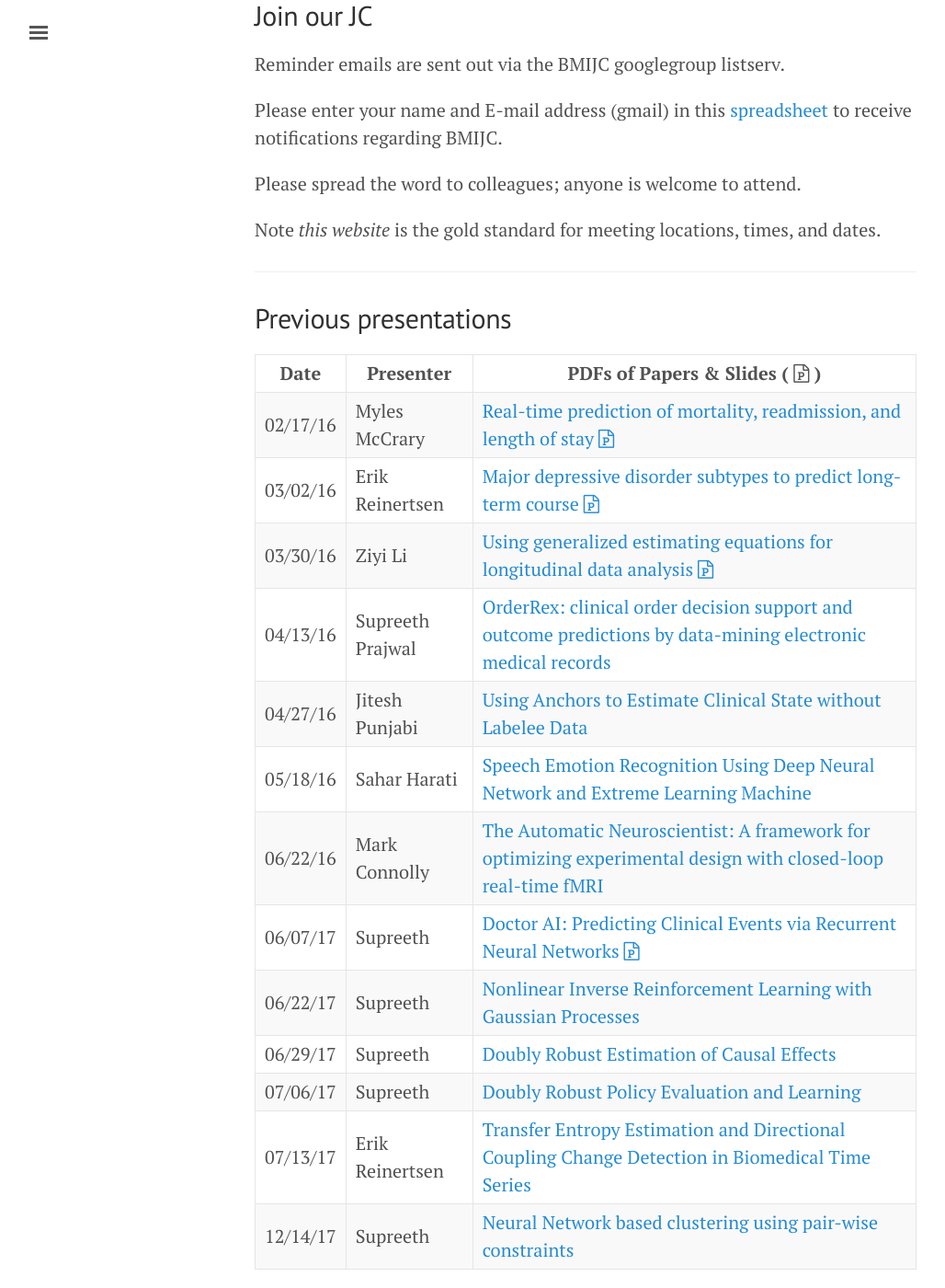
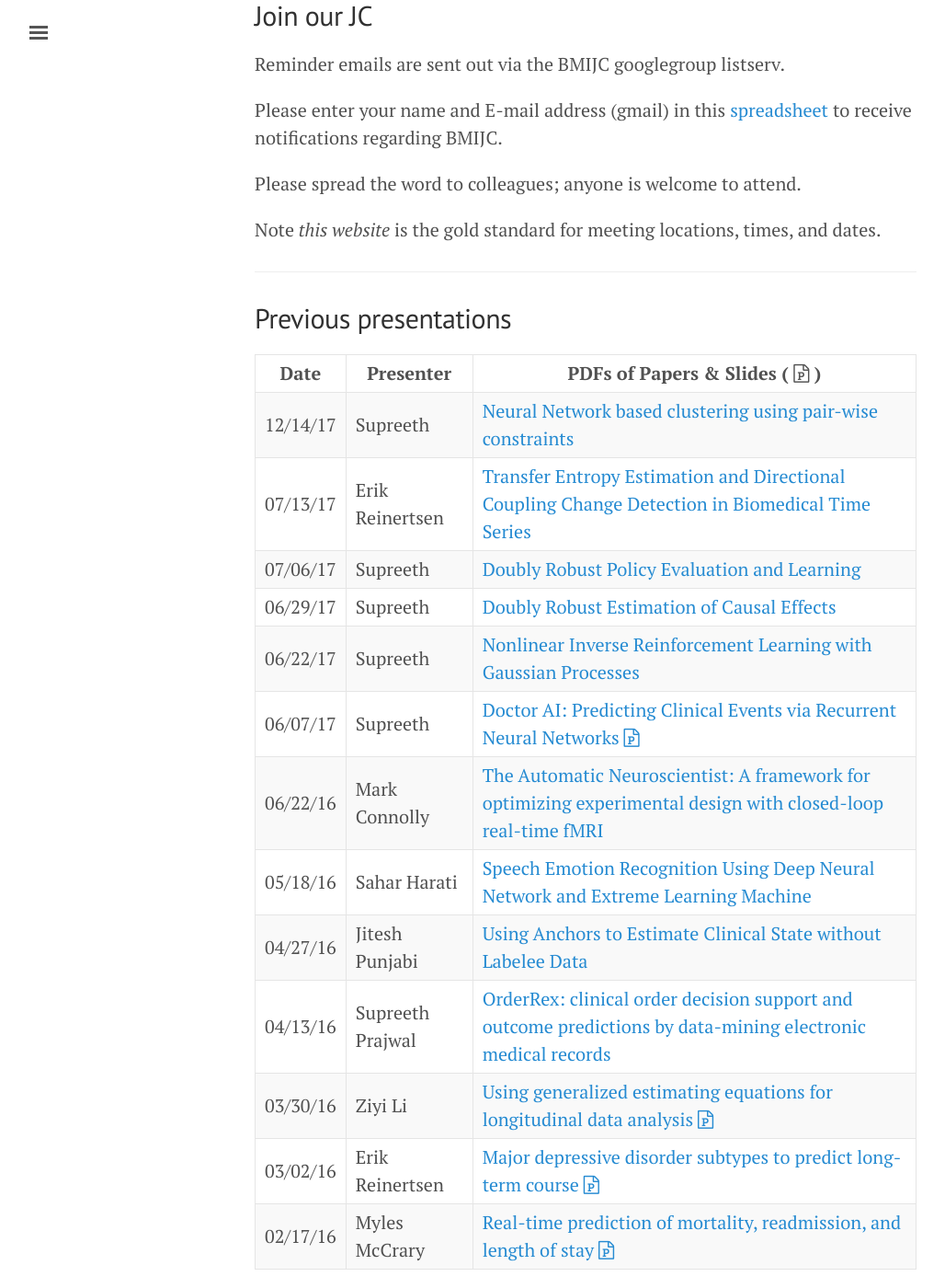
Before and after one commit to NematiLab/bmijc, a Jekyll site: the page built from index.md, in a window 1280 px wide and 1400 px high, scrolled down 987 px. Shown: the whole window at 92% size, without its empty margins (3-1031 px from the left). Built offline with Jekyll 4.4.1, drawn with Linux system fonts in a browser that asks for light colours; nearby versions of some CDN libraries; some of the changed text lies outside the part shown.

Commit message:
Supreeth

```diff
--- a/index.md
+++ b/index.md
@@ -29,12 +29,10 @@
 ## Schedule & Papers
 <a name="schedule"></a>
 
-Date | Time | Presenter | PDFs of Papers & Slides ( <i class='fa fa-file-powerpoint-o'></i> )
+Date | Time    | Presenter | PDFs of Papers & Slides ( <i class='fa fa-file-powerpoint-o'></i> )
 --- | --- | --- | ---
-01/24 | 4-5pm | Azade | [Maximum Likelihood Estimation]({{ site.baseurl }}/assets/011718_paper.pdf){:target="_blank"}, [Weibull cox proportional hazards model]({{ site.baseurl }}/assets/weibull_cox.pdf){:target="_blank"}
-01/31 | 4-5pm | Supreeth | [Learning to cluster in order to transfer across domains and tasks]({{ site.baseurl }}/assets/013118_paper.pdf){:target="_blank"}
-
-
+01/31 | 4pm | Supreeth | [Learning to cluster in order to transfer across domains and tasks]({{ site.baseurl }}/assets/013118_paper.pdf){:target="_blank"}
+01/24 | 4pm | Azade | [Maximum Likelihood Estimation]({{ site.baseurl }}/assets/011718_paper.pdf){:target="_blank"}, [Weibull cox proportional hazards model]({{ site.baseurl }}/assets/weibull_cox.pdf){:target="_blank"}
 
 ---
 
@@ -58,16 +56,16 @@
 
 Date | Presenter | PDFs of Papers & Slides ( <i class='fa fa-file-powerpoint-o'></i> )
 --- | --- | ---
+12/14/17 | Supreeth | [Neural Network based clustering using pair-wise constraints]({{ site.baseurl }}/assets/121317_paper.pdf){:target="_blank"}
+07/13/17 | Erik Reinertsen | [Transfer Entropy Estimation and Directional Coupling Change Detection in Biomedical Time Series]({{ site.baseurl }}/assets/071317_paper.pdf){:target="_blank"}
+07/06/17 | Supreeth | [Doubly Robust Policy Evaluation and Learning]({{ site.baseurl }}/assets/070617_paper.pdf){:target="_blank"}
+06/29/17 | Supreeth | [Doubly Robust Estimation of Causal Effects]({{ site.baseurl }}/assets/170629_paper.pdf){:target="_blank"}
+06/22/17 | Supreeth | [Nonlinear Inverse Reinforcement Learning with Gaussian Processes]({{ site.baseurl }}/assets/170615_paper.pdf){:target="_blank"}
+06/07/17 | Supreeth | [Doctor AI: Predicting Clinical Events via Recurrent Neural Networks]({{ site.baseurl }}/assets/170607_paper.pdf){:target="_blank"} [<i class='fa fa-file-powerpoint-o'></i>]({{ site.baseurl }}/assets/170607_slides.pdf){:target="_blank"}
+06/22/16 | Mark Connolly | [The Automatic Neuroscientist: A framework for optimizing experimental design with closed-loop real-time fMRI]({{ site.baseurl }}/assets/160622_paper.pdf)
+05/18/16 | Sahar Harati | [Speech Emotion Recognition Using Deep Neural Network and Extreme Learning Machine]({{ site.baseurl }}/assets/160518_paper.pdf)
+04/27/16 | Jitesh Punjabi | [Using Anchors to Estimate Clinical State without Labelee Data]({{ site.baseurl }}/assets/160427_paper.pdf)
+04/13/16 | Supreeth Prajwal | [OrderRex: clinical order decision support and outcome predictions by data-mining electronic medical records]({{ site.baseurl }}/assets/160413_paper.pdf)
+03/30/16| Ziyi Li | [Using generalized estimating equations for longitudinal data analysis]({{ site.baseurl }}/assets/160330_paper.pdf) [<i class='fa fa-file-powerpoint-o'></i>]({{ site.baseurl }}/assets/160330_slides.pdf)
+03/02/16 | Erik Reinertsen | [Major depressive disorder subtypes to predict long-term course]({{ site.baseurl }}/assets/160302_paper.pdf) [<i class='fa fa-file-powerpoint-o'></i>]({{ site.baseurl }}/assets/160302_slides.pdf)
 02/17/16 | Myles McCrary | [Real-time prediction of mortality, readmission, and length of stay]({{ site.baseurl }}/assets/160217_paper.pdf) [<i class='fa fa-file-powerpoint-o'></i>]({{ site.baseurl }}/assets/160217_slides.pptx)
-03/02/16 | Erik Reinertsen | [Major depressive disorder subtypes to predict long-term course]({{ site.baseurl }}/assets/160302_paper.pdf) [<i class='fa fa-file-powerpoint-o'></i>]({{ site.baseurl }}/assets/160302_slides.pdf)
-03/30/16| Ziyi Li | [Using generalized estimating equations for longitudinal data analysis]({{ site.baseurl }}/assets/160330_paper.pdf) [<i class='fa fa-file-powerpoint-o'></i>]({{ site.baseurl }}/assets/160330_slides.pdf)
-04/13/16 | Supreeth Prajwal | [OrderRex: clinical order decision support and outcome predictions by data-mining electronic medical records]({{ site.baseurl }}/assets/160413_paper.pdf)
-04/27/16 | Jitesh Punjabi | [Using Anchors to Estimate Clinical State without Labelee Data]({{ site.baseurl }}/assets/160427_paper.pdf)
-05/18/16 | Sahar Harati | [Speech Emotion Recognition Using Deep Neural Network and Extreme Learning Machine]({{ site.baseurl }}/assets/160518_paper.pdf)
-06/22/16 | Mark Connolly | [The Automatic Neuroscientist: A framework for optimizing experimental design with closed-loop real-time fMRI]({{ site.baseurl }}/assets/160622_paper.pdf)
-06/07/17 | Supreeth | [Doctor AI: Predicting Clinical Events via Recurrent Neural Networks]({{ site.baseurl }}/assets/170607_paper.pdf){:target="_blank"} [<i class='fa fa-file-powerpoint-o'></i>]({{ site.baseurl }}/assets/170607_slides.pdf){:target="_blank"}
-06/22/17 | Supreeth | [Nonlinear Inverse Reinforcement Learning with Gaussian Processes]({{ site.baseurl }}/assets/170615_paper.pdf){:target="_blank"}
-06/29/17 | Supreeth | [Doubly Robust Estimation of Causal Effects]({{ site.baseurl }}/assets/170629_paper.pdf){:target="_blank"}
-07/06/17 | Supreeth | [Doubly Robust Policy Evaluation and Learning]({{ site.baseurl }}/assets/070617_paper.pdf){:target="_blank"}
-07/13/17 | Erik Reinertsen | [Transfer Entropy Estimation and Directional Coupling Change Detection in Biomedical Time Series]({{ site.baseurl }}/assets/071317_paper.pdf){:target="_blank"}
-12/14/17 | Supreeth | [Neural Network based clustering using pair-wise constraints]({{ site.baseurl }}/assets/121317_paper.pdf){:target="_blank"}
```
Also changed, not shown: other parts of index.md (+1 -1 lines).
